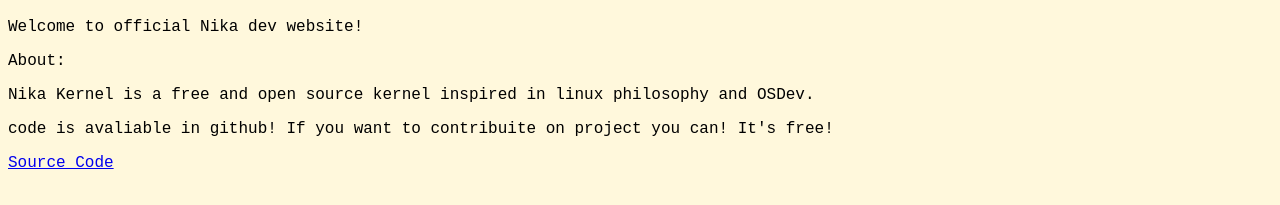
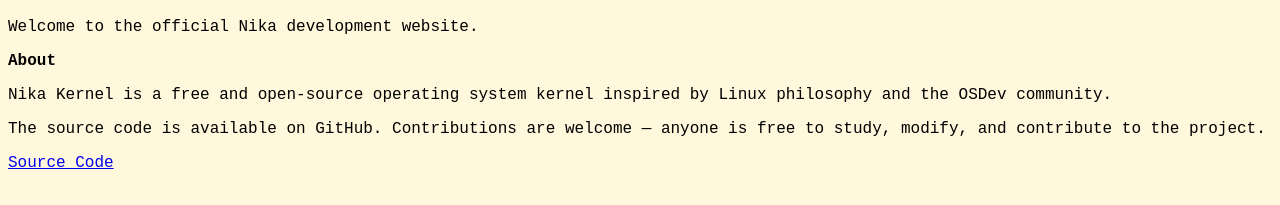
Before and after one commit to mateuscteixeira13/NikaWebsite, a plain HTML site: page index.html in a window 1280 px wide. Shown: the part 111-316 px from the top of the page. Drawn offline with Linux system fonts and the light colour scheme.

Commit message:
Update index.html

```diff
--- a/index.html
+++ b/index.html
@@ -3,15 +3,28 @@
 <head>
     <meta charset="UTF-8">
     <meta name="viewport" content="width=device-width, initial-scale=1.0">
-    <title>Nika Kernel Dev Community</title>
+    <title>Nika Kernel – Development Community</title>
     <link rel="stylesheet" href="style.css">
 </head>
 <body>
-    <img src="img/nika.webp">
-    <p>Welcome to official Nika dev website!</p>
-    <p>About:</p>
-    <p>Nika Kernel is a free and open source kernel inspired in linux philosophy and OSDev.</p>
-    <p>code is avaliable in github! If you want to contribuite on project you can! It's free!</p>
-    <a href="https://github.com/mateuscteixeira13/Nika-Kernel/tree/main">Source Code</a>
+    <img src="img/nika.webp" alt="Nika Kernel logo">
+
+    <p>Welcome to the official Nika development website.</p>
+
+    <p><strong>About</strong></p>
+
+    <p>
+        Nika Kernel is a free and open-source operating system kernel inspired by
+        Linux philosophy and the OSDev community.
+    </p>
+
+    <p>
+        The source code is available on GitHub. Contributions are welcome —
+        anyone is free to study, modify, and contribute to the project.
+    </p>
+
+    <a href="https://github.com/mateuscteixeira13/Nika-Kernel" target="_blank">
+        Source Code
+    </a>
 </body>
 </html>
```
